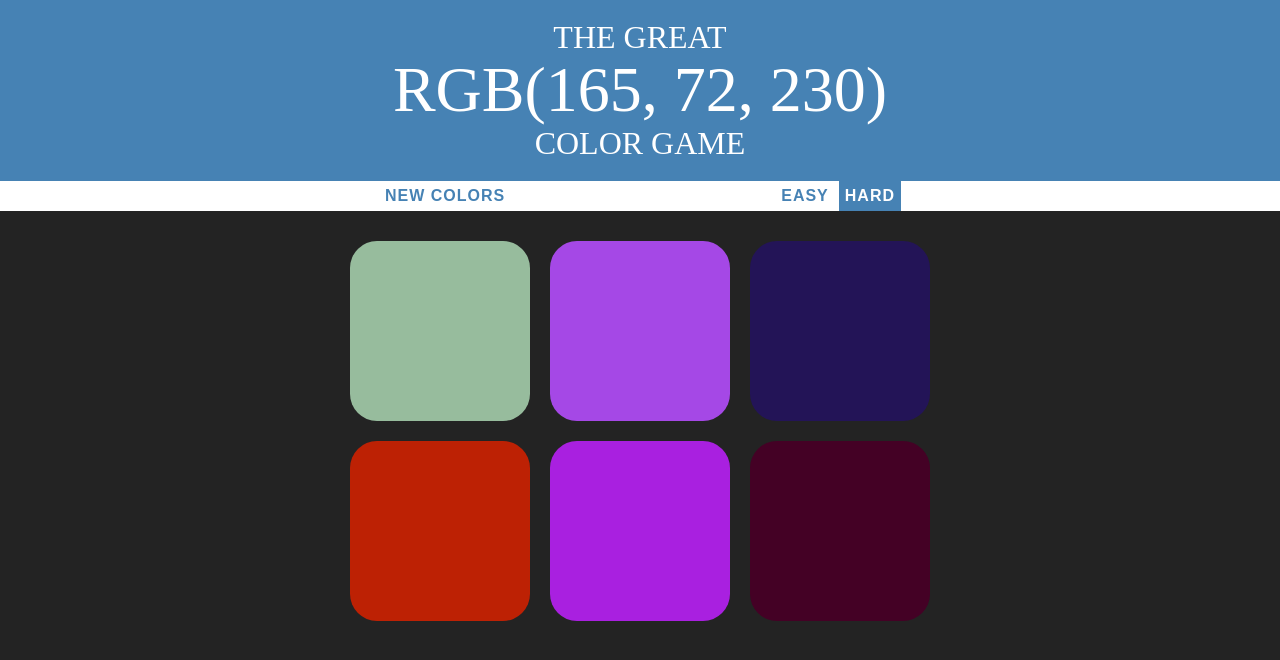
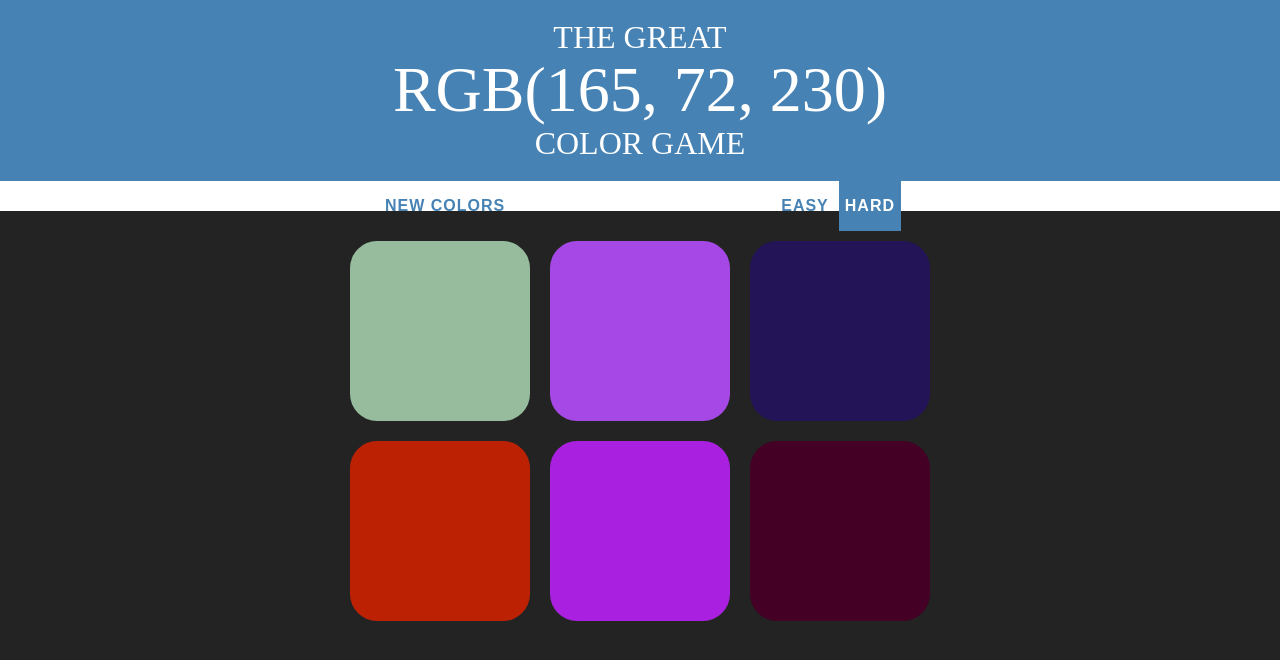
Before and after one commit to Aamir-Sayani/colorGameDesktop, a plain HTML site: page index.html in a window 1280 px wide. Drawn offline with Linux system fonts and the light colour scheme.

Commit message:
Update colorGame.css

```diff
--- a/colorGame.css
+++ b/colorGame.css
@@ -58,7 +58,7 @@ button {
 	background: none;
 	text-transform: uppercase;
 	height: 100%;
-	min-height: 10px;
+	min-height: 50px;
 	font-weight: 700;
 	color: steelblue;
 	letter-spacing: 1px;
```
